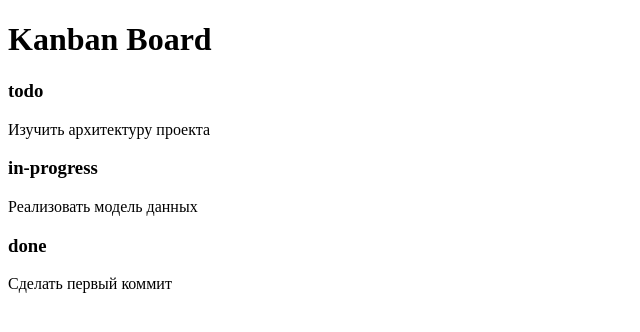
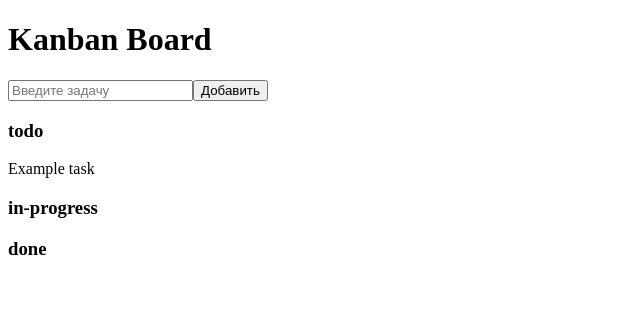
Before and after one commit to vasilyefff/kanban-board, a React (Vite) app: page / in a window 1280 px wide. Shown: the top 332 px of the page, without its empty margins (0-640 px from the left). Built offline with nearby package versions, Linux system fonts and the light colour scheme.

Commit message:
add task creation via form and Enter key

```diff
--- a/src/App.jsx
+++ b/src/App.jsx
@@ -4,16 +4,25 @@ import Board from './components/Board/Board'
 
 function App() {
 	const [tasks, setTasks] = useState([
-		// mock data for initial render
-		{ id: 1, title: "Изучить архитектуру проекта", status: "todo" },
-		{ id: 2, title: "Реализовать модель данных", status: "in-progress" },
-		{ id: 3, title: "Сделать первый коммит", status: "done" },
+		{ id: 1, title: "Example task", status: "todo" } // mock task for initial example
+		// other tasks will be added by the user
 	])
+
+
+	function handleAddTask(title) {
+		const newTask = {
+			id: Date.now(),
+			title,
+			status: "todo",
+		}
+		setTasks(prevTasks => [...prevTasks, newTask])
+	}
+
 
 	return (
 		<>
 			<h1>Kanban Board</h1>
-			<AddTask />
+			<AddTask onAddTask={handleAddTask} />
 			<Board tasks={tasks} />
 		</>
 	)
--- a/src/components/AddTask/AddTask.jsx
+++ b/src/components/AddTask/AddTask.jsx
@@ -1,6 +1,29 @@
-export default function AddTask() {
+import { useState } from "react"
+
+export default function AddTask({ onAddTask }) {
+	const [text, setText] = useState("")
+
+	function handleSubmit() {
+		if (!text.trim()) return
+		onAddTask(text)
+		setText("")
+	}
+
 	return (
-		<>
-		</>
+		<div>
+			<input
+				type="text"
+				value={text}
+				onChange={(e) => setText(e.target.value)}
+				onKeyDown={(e) => {
+					if (e.key === "Enter") {
+						handleSubmit()
+					}
+				}}
+				placeholder="Введите задачу"
+			/>
+			<button onClick={handleSubmit}>Добавить</button>
+		</div>
 	)
+
 }
```
